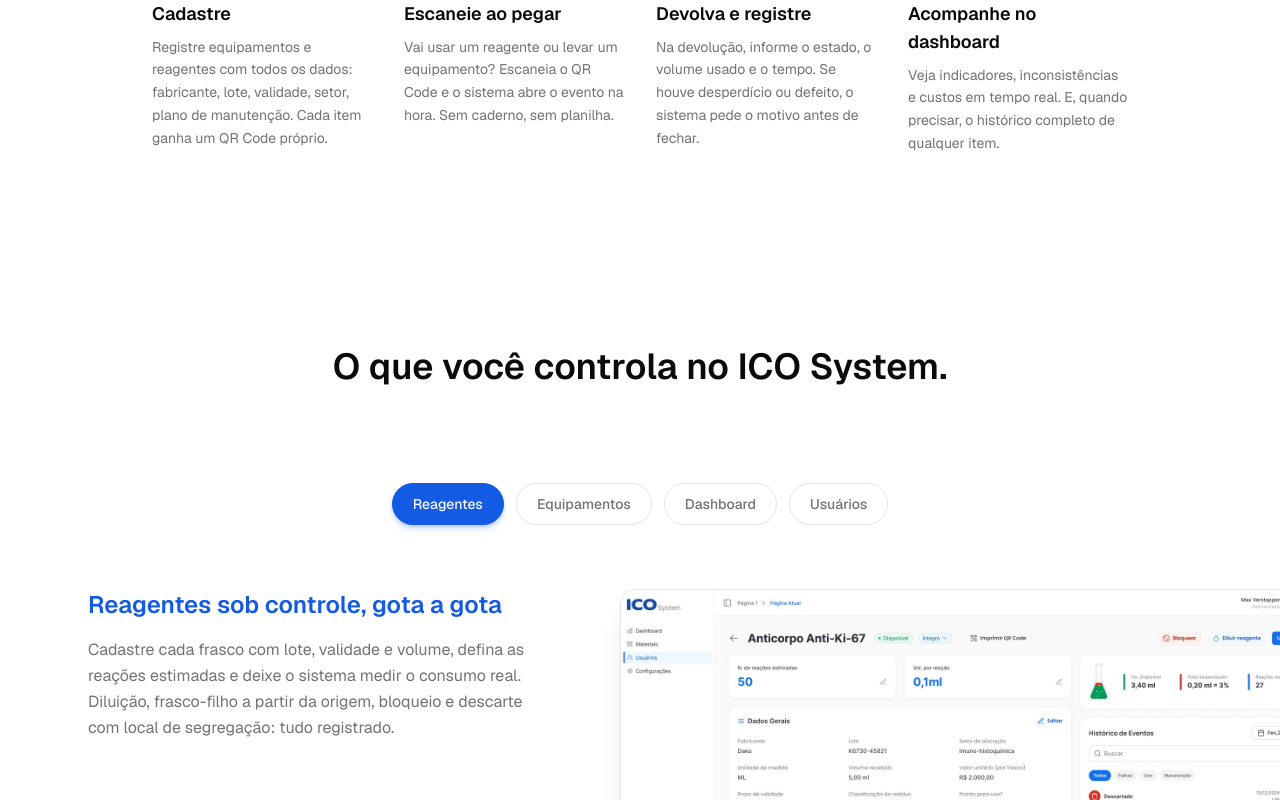
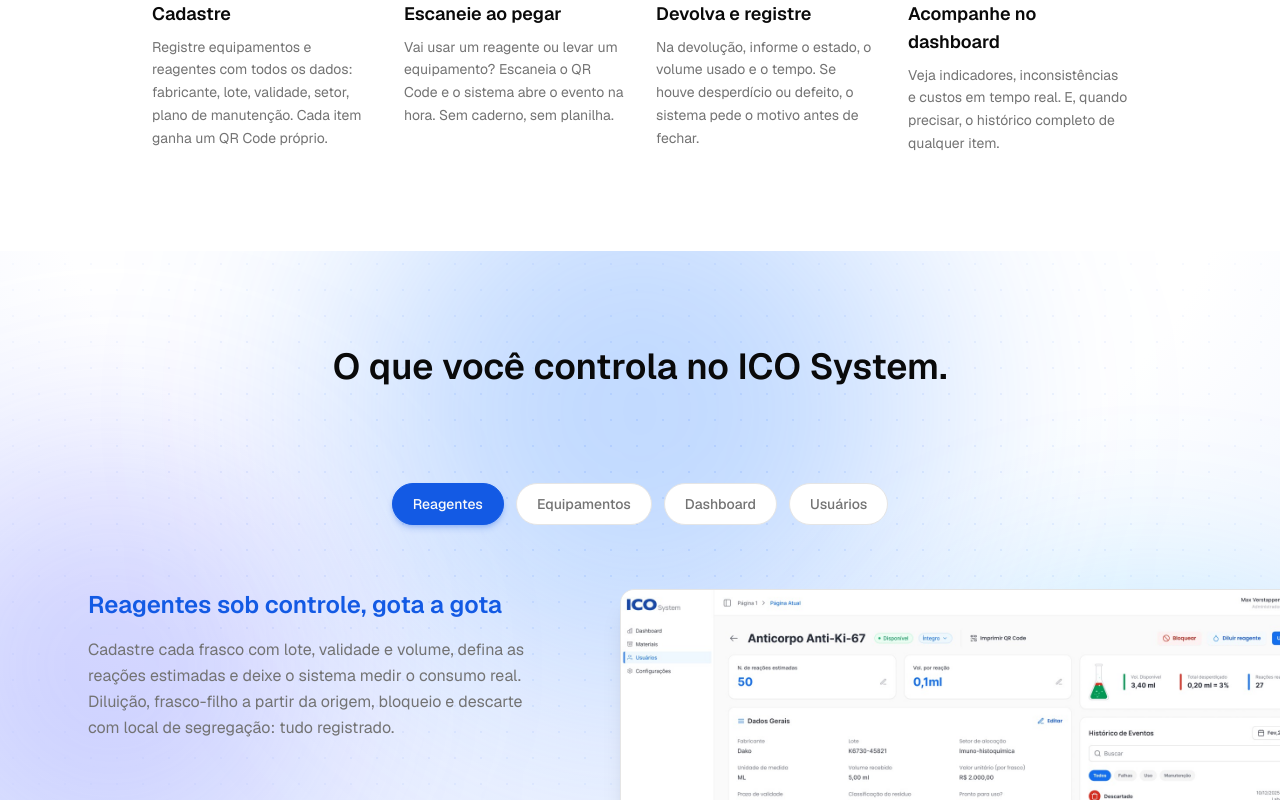
Before and after one commit to ThierryRizzo/ico-system-lp, a Next.js app: page / in a window 1280 px wide. Shown: the part 4000-4800 px from the top of the page. Built offline with nearby package versions, Linux system fonts and the light colour scheme.

Commit message:
Reativa glow na secao Funcionalidades
Co-Authored-By: Claude Opus 4.8 <noreply@anthropic.com>

```diff
--- a/src/components/sections/funcionalidades.tsx
+++ b/src/components/sections/funcionalidades.tsx
@@ -5,6 +5,7 @@ import Image from "next/image"
 
 import { cn } from "@/lib/utils"
 import { basePath } from "@/lib/base-path"
+import { SectionAura } from "@/components/section-aura"
 
 const tabs = [
     {
@@ -48,8 +49,9 @@ export function Funcionalidades() {
     return (
         <section
             id="recursos"
-            className="overflow-hidden">
-            <div className="mx-auto max-w-6xl px-6 py-24">
+            className="relative overflow-hidden">
+            <SectionAura />
+            <div className="relative z-10 mx-auto max-w-6xl px-6 py-24">
                 <div className="mx-auto max-w-2xl text-center">
                     <h2 className="text-balance text-3xl font-semibold md:text-4xl">
                         O que você controla no ICO System.
```
